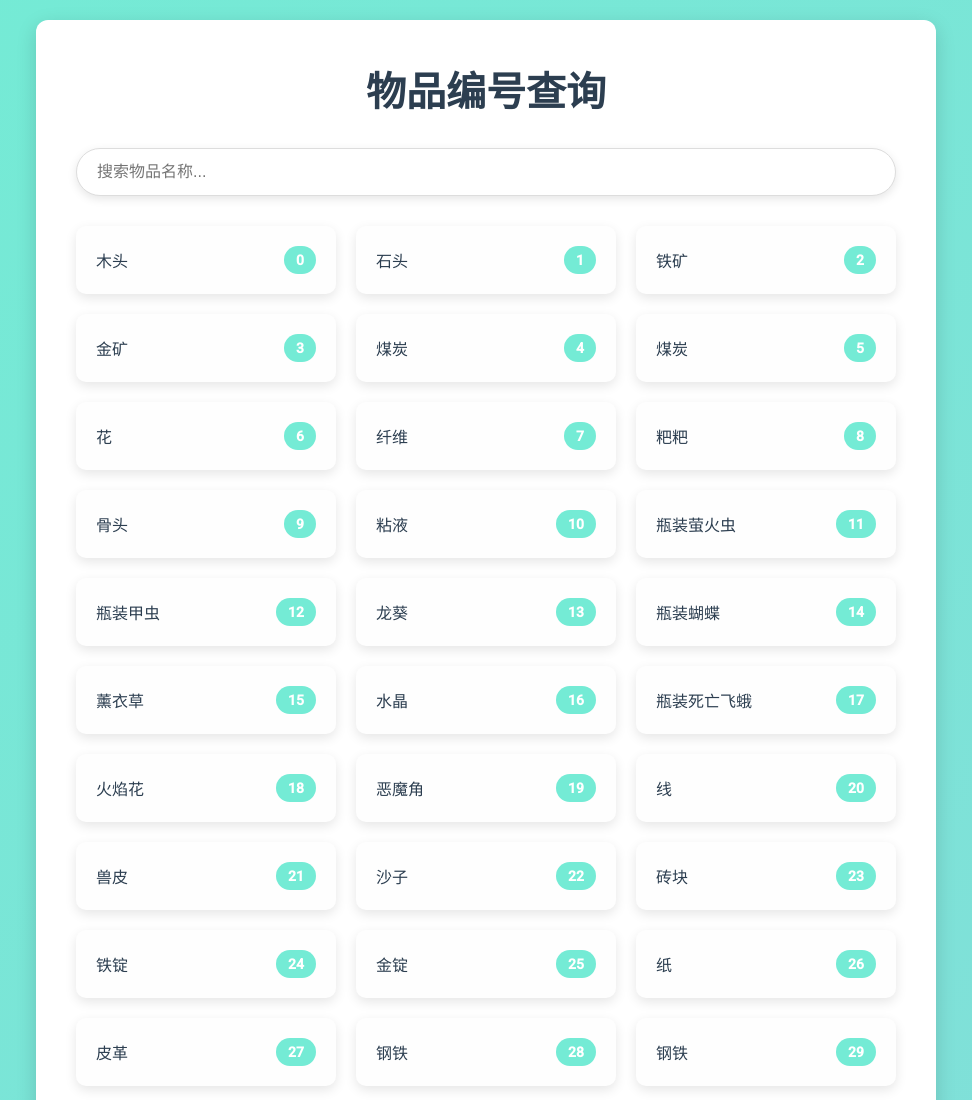
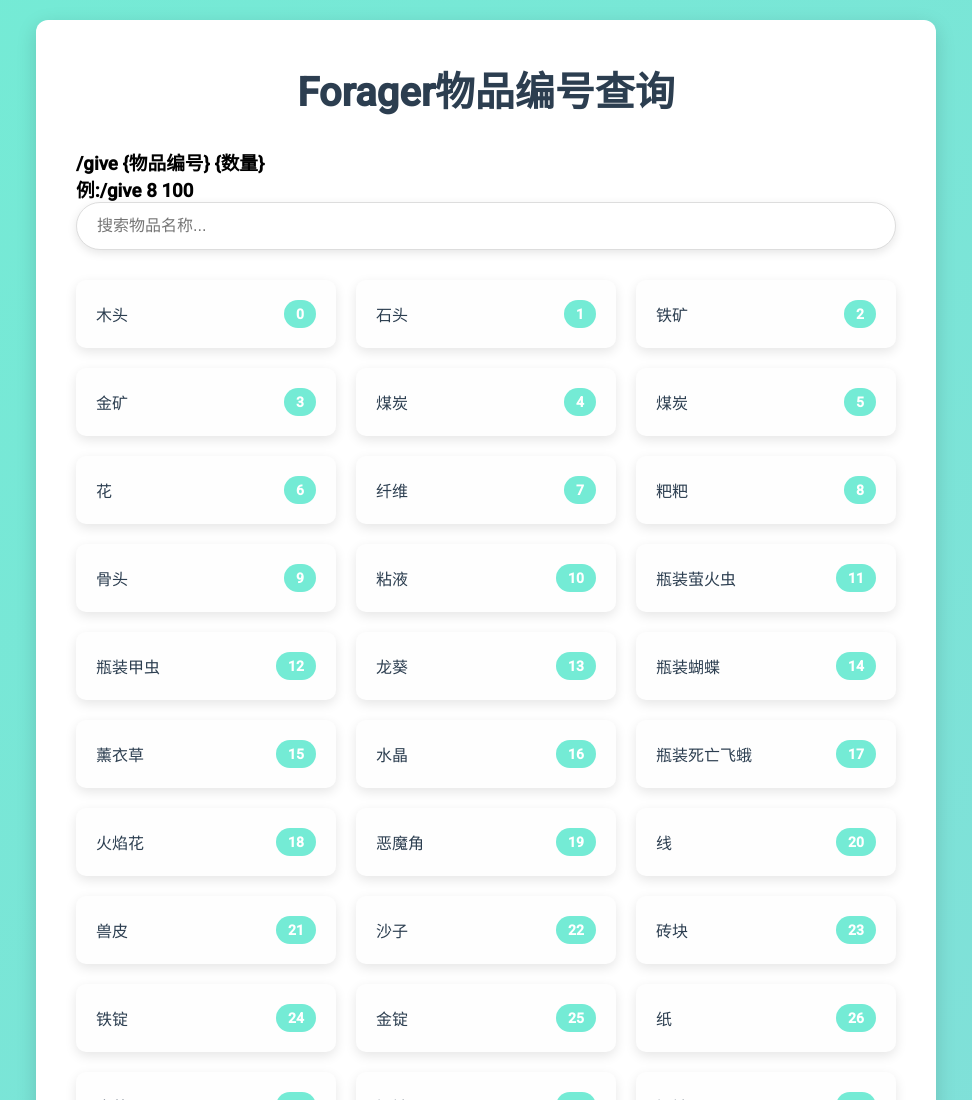
Before and after one commit to kunweb04/f, a plain HTML site: page index.html in a window 1280 px wide. Shown: the top 1100 px of the page, without its empty margins (154-1126 px from the left). Drawn offline with Linux system fonts and the light colour scheme.

Commit message:
Update index.html

```diff
--- a/index.html
+++ b/index.html
@@ -89,7 +89,9 @@
 </head>
 <body>
   <div class="container">
-    <h1>物品编号查询</h1>
+    <h1>Forager物品编号查询</h1>
+    <h3>/give {物品编号} {数量}</h3>
+    <h3>例:/give 8 100</h3>
     <input type="text" id="searchBox" placeholder="搜索物品名称...">
     <div id="itemList" class="item-list"></div>
   </div>
```
